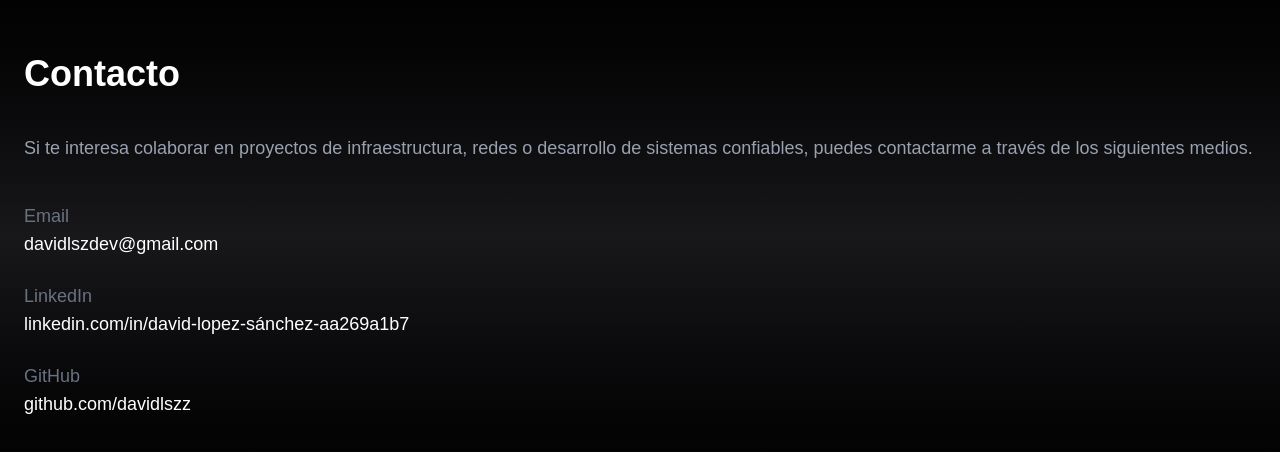
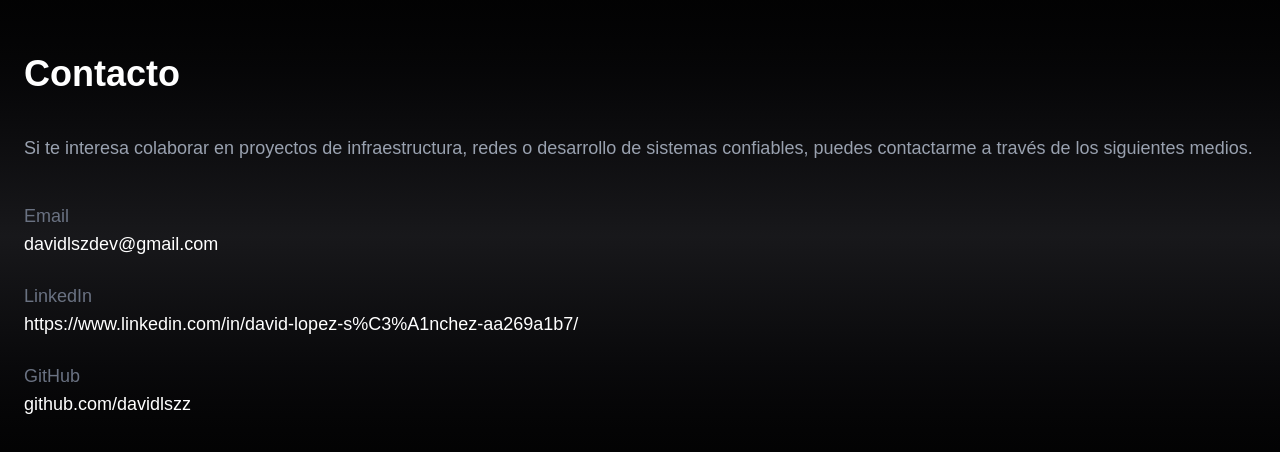
Before and after one commit to davidlszz/portafolio-david, a Next.js app: page / in a window 1280 px wide. Shown: the part 4164-4616 px from the top of the page. Built offline with nearby package versions, Linux system fonts and the light colour scheme.

Commit message:
Fixed LinkedIn link

```diff
--- a/components/Contacto.tsx
+++ b/components/Contacto.tsx
@@ -29,7 +29,7 @@ export default function About() {
                 target="_blank"
                 className="hover:underline"
               >
-                linkedin.com/in/david-lopez-sánchez-aa269a1b7
+                https://www.linkedin.com/in/david-lopez-s%C3%A1nchez-aa269a1b7/
               </a>
             </p>
           </div>
```
